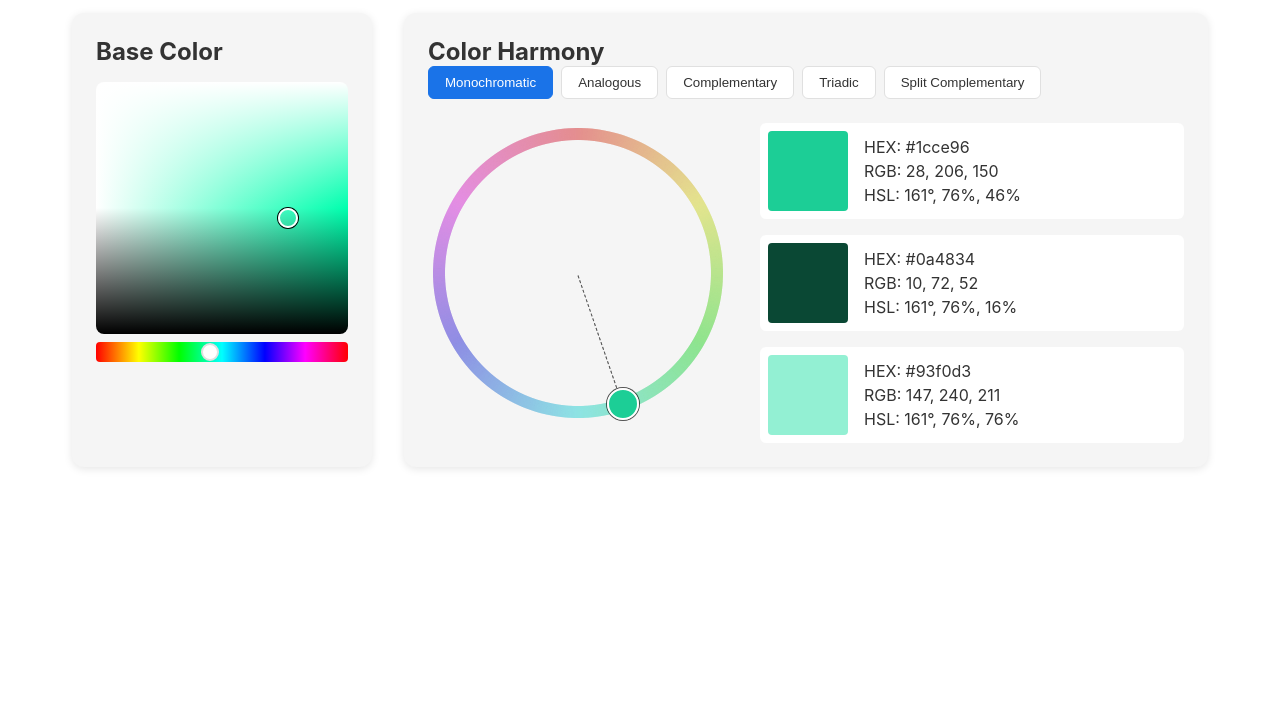
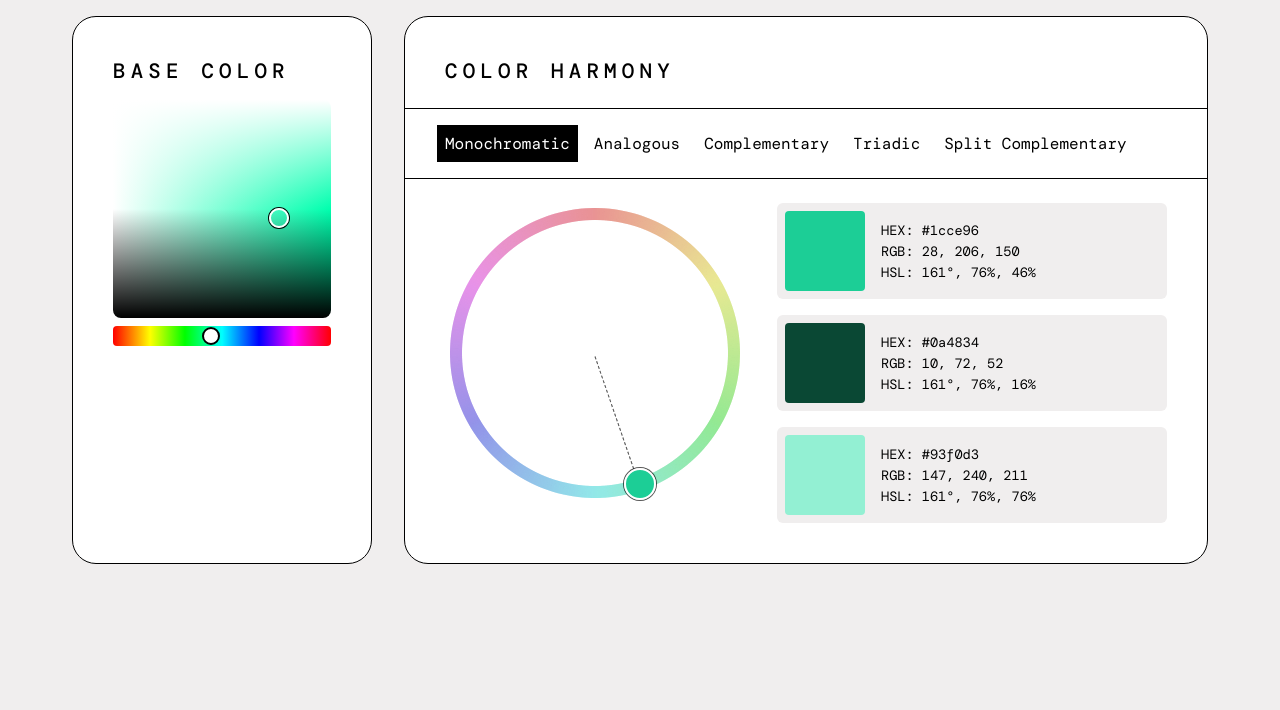
Before and after one commit to ivem77/color-harmony-creator, a plain HTML site: page index.html in a window 1280 px wide. Shown: the part 90-800 px from the top of the page. Drawn offline with nearby package versions, Linux system fonts and the light colour scheme; a script that the page names is missing; a web font is replaced by a local one.

Commit message:
styling changes

```diff
--- a/styles.css
+++ b/styles.css
@@ -1,11 +1,13 @@
+/* Import DM Mono font */
+@import url('https://fonts.googleapis.com/css2?family=DM+Mono:wght@300;400;500&display=swap');
+
 :root {
-    --bg-primary: #ffffff;
-    --bg-secondary: #f5f5f5;
-    --text-primary: #333333;
+    --bg-primary: #F0EEEE;
+    --bg-secondary: #ffffff;
+    --text-primary: #000000;
     --text-secondary: #666666;
-    --accent: #1a73e8;
-    --border: #e0e0e0;
-    --shadow: rgba(0, 0, 0, 0.1);
+    --accent: #000000;
+    --border: #000000;
 }
 
 [data-theme="dark"] {
@@ -13,9 +15,7 @@
     --bg-secondary: #2d2d2d;
     --text-primary: #ffffff;
     --text-secondary: #cccccc;
-    --accent: #4d9fff;
     --border: #404040;
-    --shadow: rgba(0, 0, 0, 0.3);
 }
 
 * {
@@ -25,7 +25,7 @@
 }
 
 body {
-    font-family: -apple-system, BlinkMacSystemFont, 'Segoe UI', Roboto, sans-serif;
+    font-family: 'DM Mono', monospace;
     background-color: var(--bg-primary);
     color: var(--text-primary);
     transition: background-color 0.3s, color 0.3s;
@@ -45,14 +45,12 @@ header {
 }
 
 .theme-toggle {
-    background: var(--bg-secondary);
-    border: 1px solid var(--border);
-    border-radius: 20px;
     padding: 0.5rem;
     cursor: pointer;
     display: flex;
     align-items: center;
     gap: 0.5rem;
+    border: 0;
 }
 
 .app-grid {
@@ -70,9 +68,9 @@ header {
 .color-picker-section,
 .harmony-section {
     background: var(--bg-secondary);
-    border-radius: 12px;
-    padding: 1.5rem;
-    box-shadow: 0 2px 8px var(--shadow);
+    border-radius: 24px;
+    border: 1px solid var(--border);
+    padding: 2.5rem;
 }
 
 .color-picker-container {
@@ -98,6 +96,7 @@ header {
     width: 100%;
     height: 20px;
     -webkit-appearance: none;
+    appearance: none;
     background: linear-gradient(to right,
         #ff0000 0%,
         #ffff00 17%,
@@ -136,23 +135,31 @@ header {
     display: flex;
     flex-wrap: wrap;
     gap: 0.5rem;
-    margin-bottom: 1.5rem;
+    margin: 1.5rem -2.5rem;
+    border-top: 1px solid var(--border);
+    border-bottom: 1px solid var(--border);
+    padding: 1rem 2rem;
 }
 
 .harmony-btn {
-    padding: 0.5rem 1rem;
-    border: 1px solid var(--border);
-    border-radius: 6px;
-    background: var(--bg-primary);
+    padding: 0.5rem;
     color: var(--text-primary);
     cursor: pointer;
     transition: all 0.2s;
+    font-family: 'DM Mono', monospace;
+    font-size: 1rem;
+    border: 0;
+    background: transparent;
 }
 
 .harmony-btn.active {
-    background: var(--accent);
+    background: black;
     color: white;
-    border-color: var(--accent);
+}
+
+[data-theme="dark"] .harmony-btn.active {
+    background: white;
+    color: black;
 }
 
 .harmony-display {
@@ -236,4 +243,12 @@ header {
 .swatch-info {
     display: grid;
     gap: 0.25rem;
+    font-size: 0.85rem;
 }
+
+h2 {
+    text-transform: uppercase;
+    font-size: 1.3rem;
+    letter-spacing: 0.25em;
+    font-weight: 500;
+}
```
Also changed, not shown: 1 other file.
